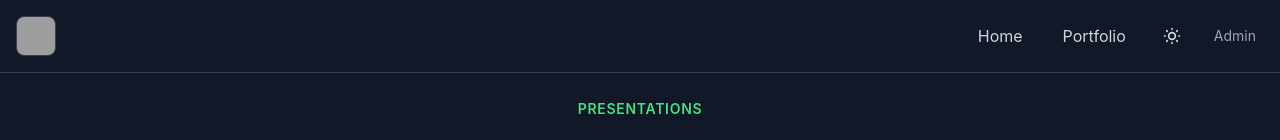
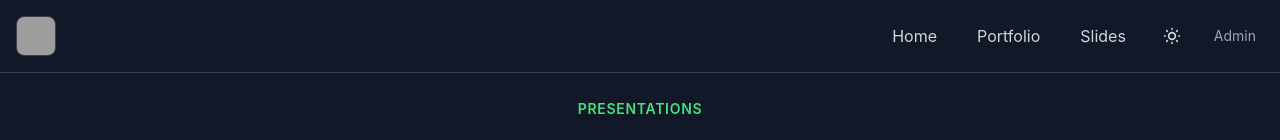
Before and after one commit to kmavillanosa/kmavillanosa, a React (Vite) app in the folder app/: page /kmavillanosa/slides in a window 1280 px wide. Shown: the top 140 px of the page. Built offline with nearby package versions, Linux system fonts and the light colour scheme; no server answers; grey boxes are pictures that could not be loaded.

Commit message:
add path to slides

```diff
--- a/app/src/components/layout/Header.tsx
+++ b/app/src/components/layout/Header.tsx
@@ -48,6 +48,16 @@ function Header() {
 					>
 						Portfolio
 					</Link>
+					<Link
+						to="/slides"
+						className={`px-3 py-2 transition-colors ${
+							isLandingPage
+								? 'text-gray-800 dark:text-gray-200 hover:text-gray-900 dark:hover:text-white'
+								: 'text-gray-700 dark:text-gray-300 hover:text-gray-900 dark:hover:text-white'
+						}`}
+					>
+						Slides
+					</Link>
 					<ThemeToggle />
 					<a
 						href="/kmavillanosa/cms/admin/index.html"
```
